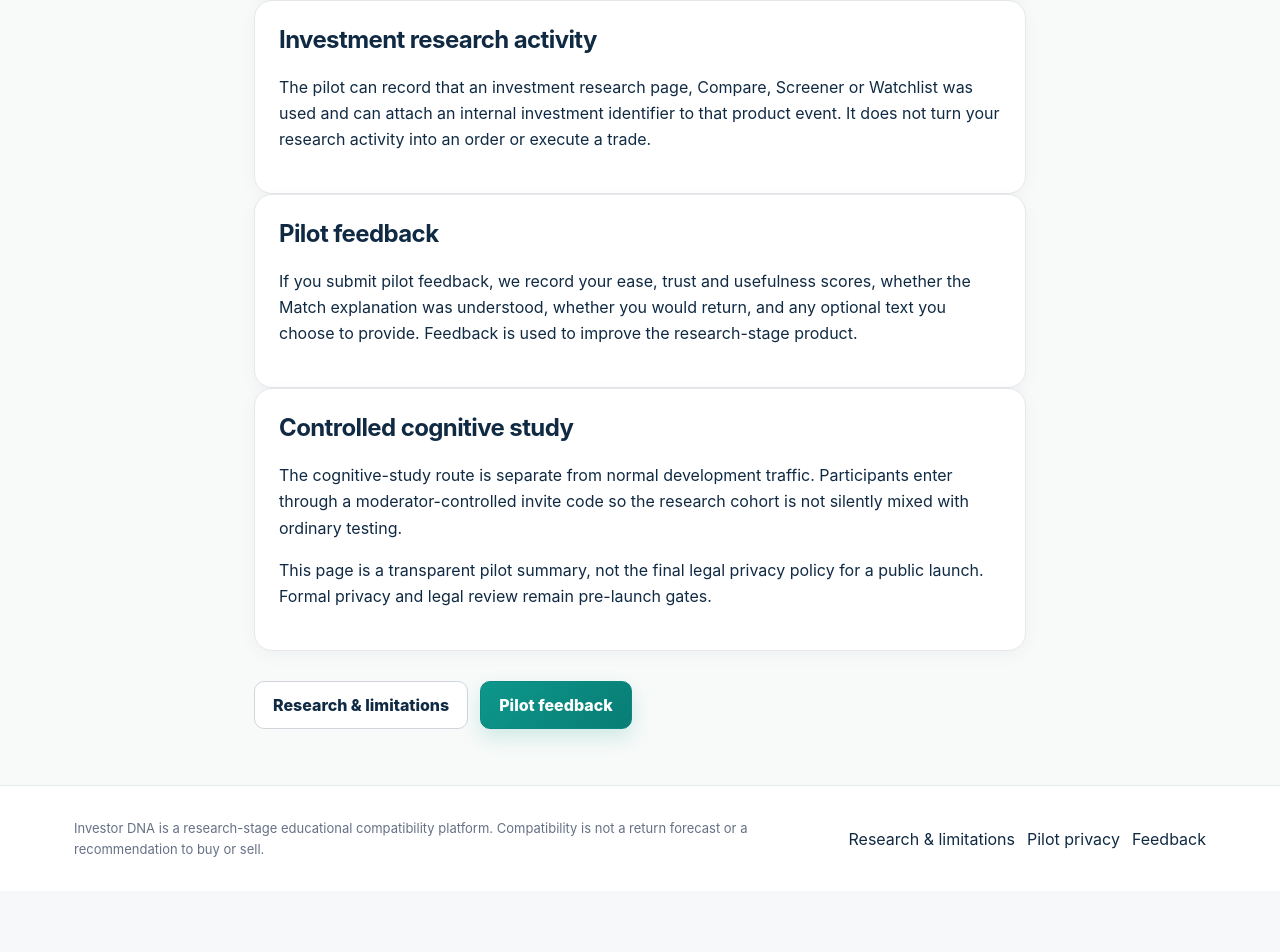
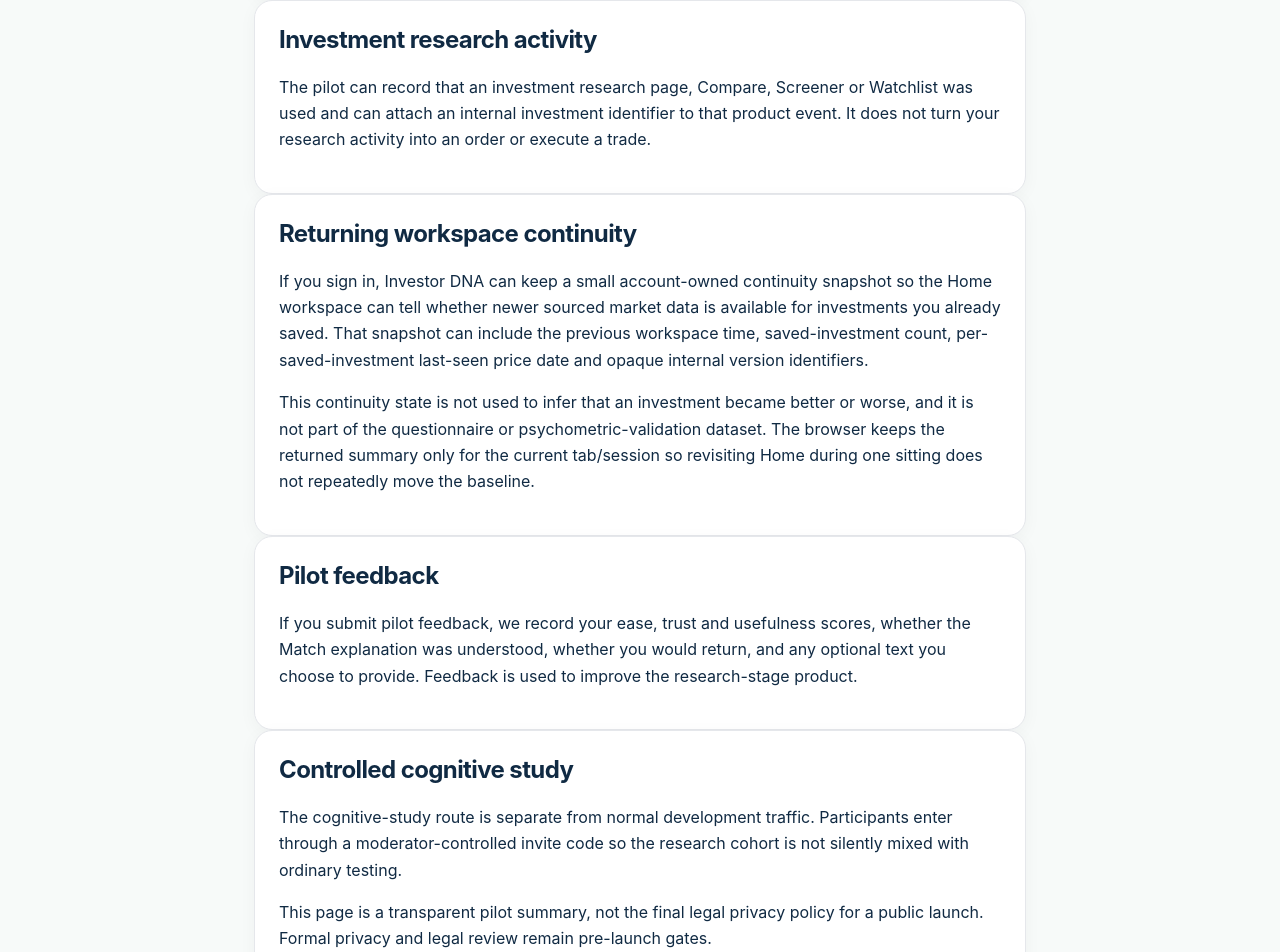
Before and after one commit to mahdikakavandkordi-droid/Investing-dnav1, a Next.js app: page /privacy in a window 1280 px wide. Shown: the part 837-1789 px from the top of the page. Before the commit the page ends 1728 px from the top, so only its background shows below. Built offline with nearby package versions, Linux system fonts and the light colour scheme; no server answers.

Commit message:
Explain returning-workspace continuity in pilot privacy

```diff
--- a/app/privacy/page.tsx
+++ b/app/privacy/page.tsx
@@ -5,6 +5,7 @@ export default function PilotPrivacy(){return <section className="section"><div
   <div className="card"><h2>Product analytics</h2><p>During the pilot, Investor DNA records privacy-minimized product events so we can understand where people complete, stop, explore, save and return.</p><p>The analytics layer uses a random browser visitor ID and a random browser-session ID. It may also record the route, event type, an investment identifier when relevant, and limited product-state metadata.</p><p>The analytics event tables are not designed to store your name, email address, IP address or the text of your questionnaire answers.</p></div>
   <div className="card"><h2>Assessment and account data</h2><p>Your Investing DNA assessment answers are stored by the assessment service because they are required to calculate and reproduce your profile. If you choose to create an account and save your result, Investor DNA can associate your completed assessment, investment context and saved investments with that account.</p><p>A completed guest assessment keeps only a limited claim ticket in browser storage for optional account saving; the full completed guest draft is not kept there after completion.</p></div>
   <div className="card"><h2>Investment research activity</h2><p>The pilot can record that an investment research page, Compare, Screener or Watchlist was used and can attach an internal investment identifier to that product event. It does not turn your research activity into an order or execute a trade.</p></div>
+  <div className="card"><h2>Returning workspace continuity</h2><p>If you sign in, Investor DNA can keep a small account-owned continuity snapshot so the Home workspace can tell whether newer sourced market data is available for investments you already saved. That snapshot can include the previous workspace time, saved-investment count, per-saved-investment last-seen price date and opaque internal version identifiers.</p><p>This continuity state is not used to infer that an investment became better or worse, and it is not part of the questionnaire or psychometric-validation dataset. The browser keeps the returned summary only for the current tab/session so revisiting Home during one sitting does not repeatedly move the baseline.</p></div>
   <div className="card"><h2>Pilot feedback</h2><p>If you submit pilot feedback, we record your ease, trust and usefulness scores, whether the Match explanation was understood, whether you would return, and any optional text you choose to provide. Feedback is used to improve the research-stage product.</p></div>
   <div className="card"><h2>Controlled cognitive study</h2><p>The cognitive-study route is separate from normal development traffic. Participants enter through a moderator-controlled invite code so the research cohort is not silently mixed with ordinary testing.</p><p>This page is a transparent pilot summary, not the final legal privacy policy for a public launch. Formal privacy and legal review remain pre-launch gates.</p></div>
   <div className="actions"><Link className="btn" href="/research">Research & limitations</Link><Link className="btn primary" href="/feedback">Pilot feedback</Link></div>
```
